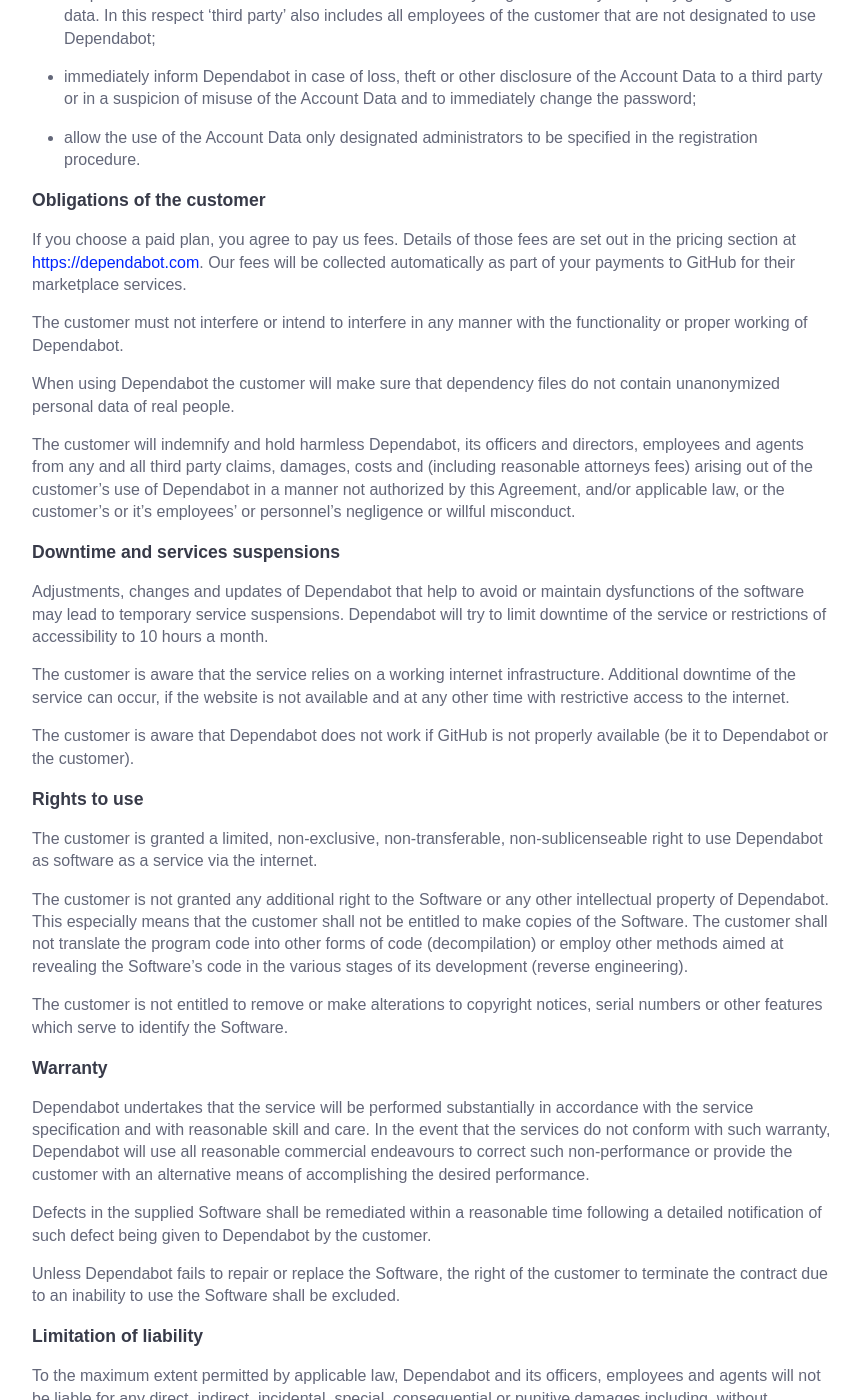
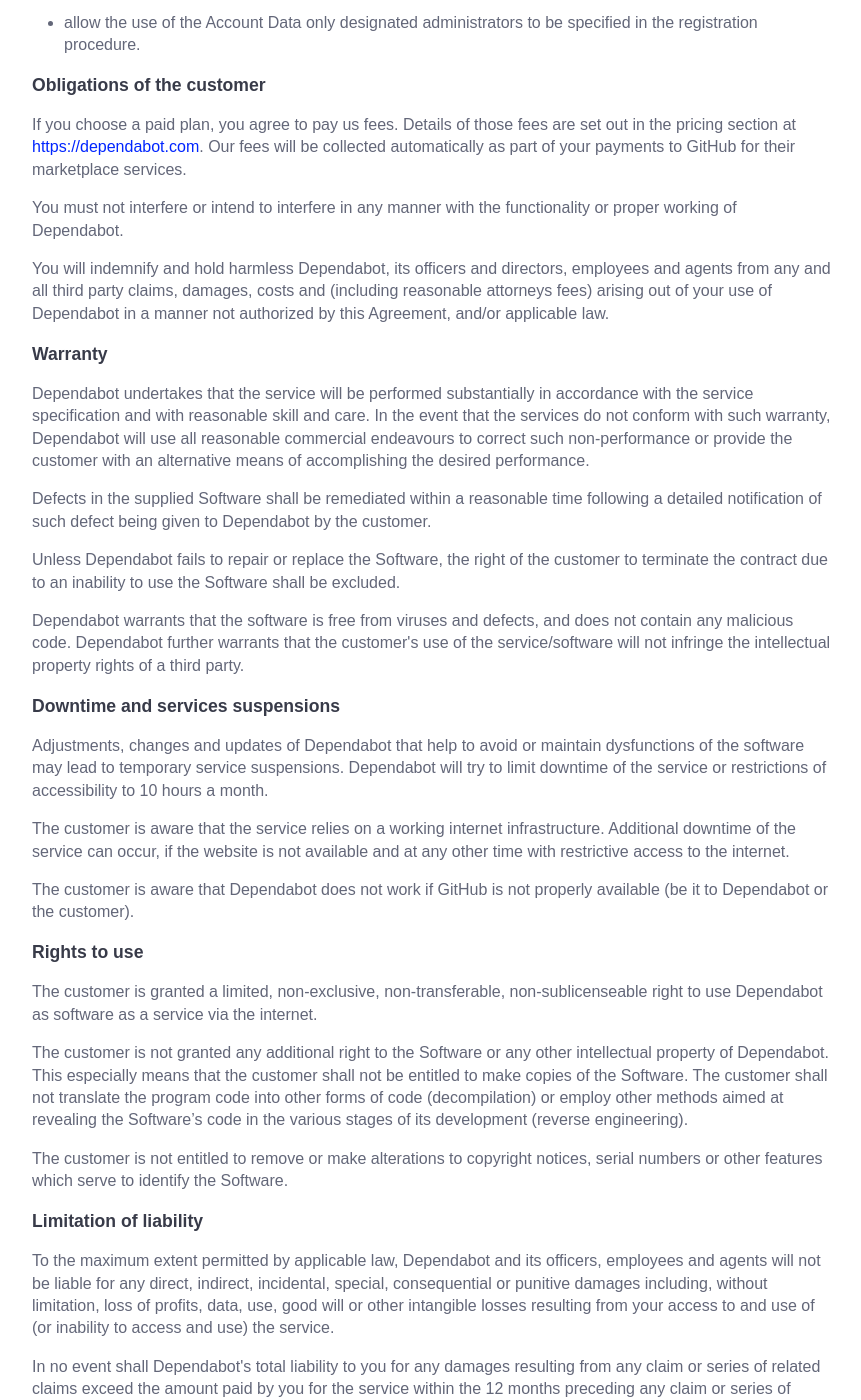
Before and after one commit to desenvolvedorIcotrade/App.bot, a Jekyll site: the page terms.html, which Jekyll copies as it is, in a window 1280 px wide and 1400 px high, scrolled down 1033 px. Shown: the whole window, without its empty margins (208-1069 px from the left). Built offline with Jekyll 4.4.1, drawn with Linux system fonts in a browser that asks for light colours; some of the changed text lies outside the part shown.

Commit message:
More legals

```diff
--- a/terms.html
+++ b/terms.html
@@ -20,13 +20,7 @@
       </p>
       <h3>Scope of services</h3>
       <p>
-        Dependabot provides Dependabot as a service. This means, that Dependabot may be used via the internet only.
-      </p>
-      <p>
-        Dependabot is a hosted dependency management service. The functional range of the service is dependant on the package the customer chooses and will be displayed on the Website.
-      </p>
-      <p>
-        Dependabot is integrated with GitHub and offers support for several programming languages.
+        Dependabot provides an online, automated dependency management service. It is integrated with GitHub and offers support for several programming languages.
       </p>
       <p>
         No consultancy, training, trouble shooting or support is within the scope of the services offered by Dependabot under this Agreement.
@@ -48,8 +42,6 @@
         In connection with the registration the customer is obliged to
       </p>
       <ul>
-        <li>make precise and correct allegations and to correct the data if changes accrue;</li>
-
         <li>keep Account Data confidential at all times and to do everything to avoid any third party getting hold of the data. In this respect ‘third party’ also includes all employees of the customer that are not designated to use Dependabot;</li>
 
         <li>immediately inform Dependabot in case of loss, theft or other disclosure of the Account Data to a third party or in a suspicion of misuse of the Account Data and to immediately change the password;</li>
@@ -61,13 +53,23 @@
         If you choose a paid plan, you agree to pay us fees. Details of those fees are set out in the pricing section at <a href="https://dependabot.com">https://dependabot.com</a>. Our fees will be collected automatically as part of your payments to GitHub for their marketplace services.
       </p>
       <p>
-        The customer must not interfere or intend to interfere in any manner with the functionality or proper working of Dependabot.
+        You must not interfere or intend to interfere in any manner with the functionality or proper working of Dependabot.
       </p>
       <p>
-        When using Dependabot the customer will make sure that dependency files do not contain unanonymized personal data of real people.
+        You will indemnify and hold harmless Dependabot, its officers and directors, employees and agents from any and all third party claims, damages, costs and (including reasonable attorneys fees) arising out of your use of Dependabot in a manner not authorized by this Agreement, and/or applicable law.
+      </p>
+      <h3>Warranty</h3>
+      <p>
+        Dependabot undertakes that the service will be performed substantially in accordance with the service specification and with reasonable skill and care. In the event that the services do not conform with such warranty, Dependabot will use all reasonable commercial endeavours to correct such non-performance or provide the customer with an alternative means of accomplishing the desired performance.
       </p>
       <p>
-        The customer will indemnify and hold harmless Dependabot, its officers and directors, employees and agents from any and all third party claims, damages, costs and (including reasonable attorneys fees) arising out of the customer’s use of Dependabot in a manner not authorized by this Agreement, and/or applicable law, or the customer’s or it’s employees’ or personnel’s negligence or willful misconduct.
+        Defects in the supplied Software shall be remediated within a reasonable time following a detailed notification of such defect being given to Dependabot by the customer.
+      </p>
+      <p>
+        Unless Dependabot fails to repair or replace the Software, the right of the customer to terminate the contract due to an inability to use the Software shall be excluded.
+      </p>
+      <p>
+        Dependabot warrants that the software is free from viruses and defects, and does not contain any malicious code. Dependabot further warrants that the customer's use of the service/software will not infringe the intellectual property rights of a third party.
       </p>
       <h3>Downtime and services suspensions</h3>
       <p>
@@ -88,16 +90,6 @@
       </p>
       <p>
         The customer is not entitled to remove or make alterations to copyright notices, serial numbers or other features which serve to identify the Software.
-      </p>
-      <h3>Warranty</h3>
-      <p>
-        Dependabot undertakes that the service will be performed substantially in accordance with the service specification and with reasonable skill and care. In the event that the services do not conform with such warranty, Dependabot will use all reasonable commercial endeavours to correct such non-performance or provide the customer with an alternative means of accomplishing the desired performance.
-      </p>
-      <p>
-        Defects in the supplied Software shall be remediated within a reasonable time following a detailed notification of such defect being given to Dependabot by the customer.
-      </p>
-      <p>
-        Unless Dependabot fails to repair or replace the Software, the right of the customer to terminate the contract due to an inability to use the Software shall be excluded.
       </p>
       <h3>Limitation of liability</h3>
       <p>
```
